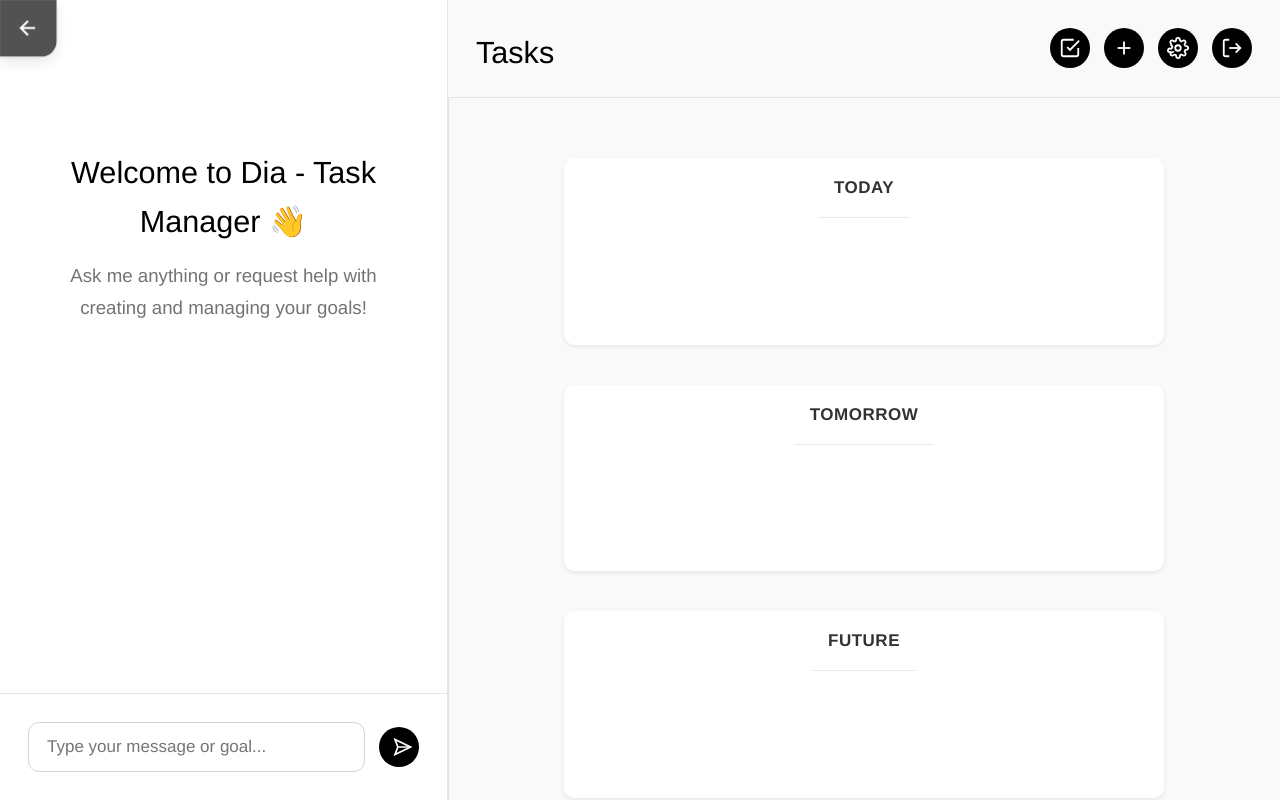
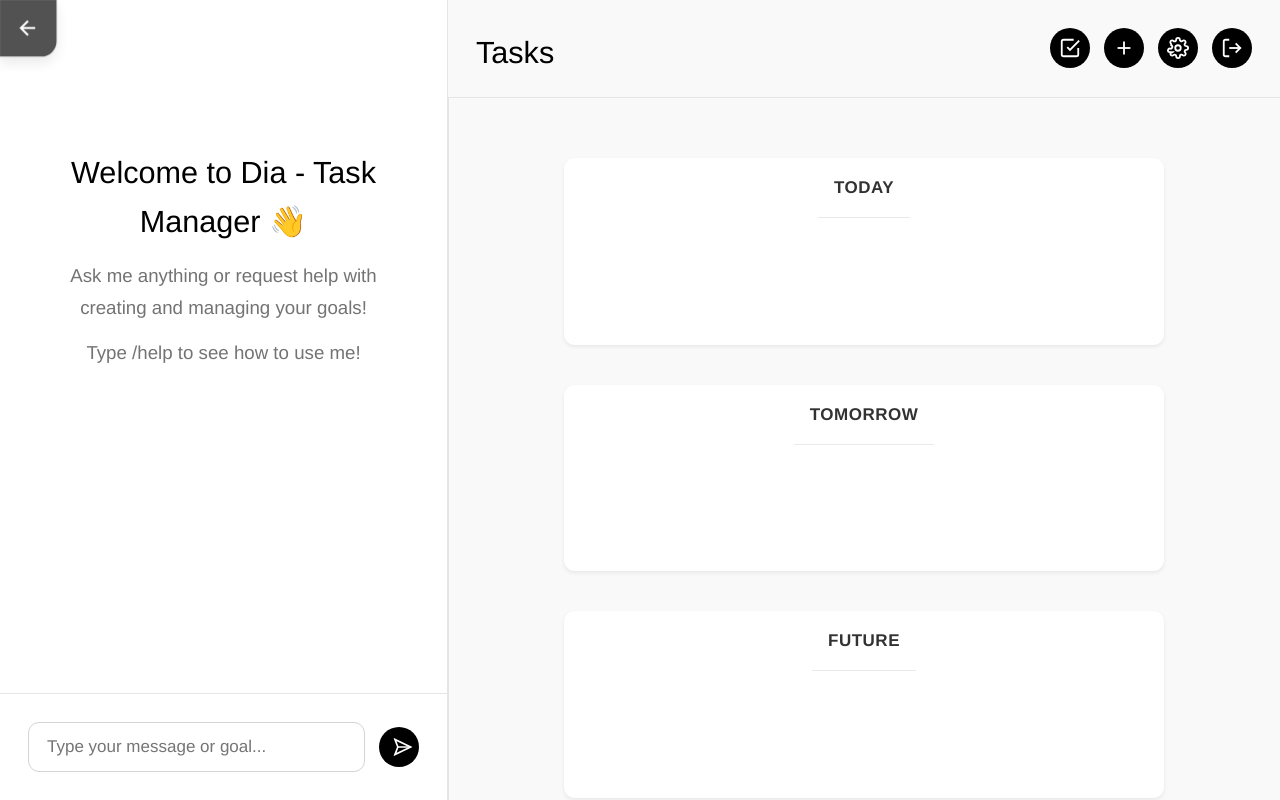
Before and after one commit to moumen404/tasks, a Flask app: template templates/index.html in a window 1280 px wide. Run offline with Flask 3, Linux system fonts and the light colour scheme; the template is opened without the code that fills it, so the values that code supplies are empty; some libraries are stand-ins or nearby versions.

Commit message:
Update index.html

```diff
--- a/templates/index.html
+++ b/templates/index.html
@@ -23,6 +23,7 @@
                 <div class="empty-state">
                     <h3>Welcome to Dia - Task Manager 👋</h3>
                     <p>Ask me anything or request help with creating and managing your goals!</p>
+                    <p>Type /help to see how to use me!</p>
                 </div>
             </div>
             <div class="chat-input-container">
```
